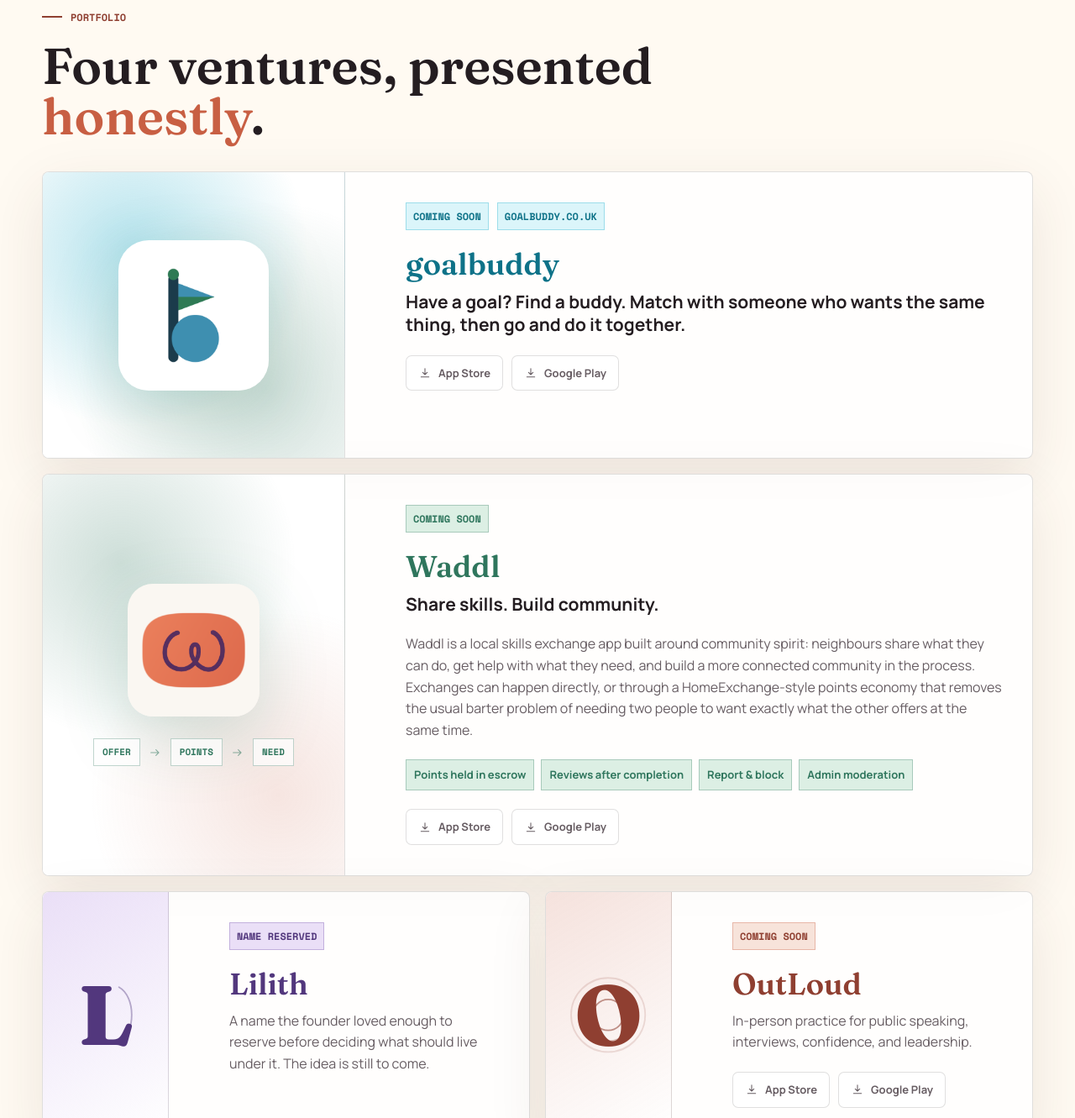
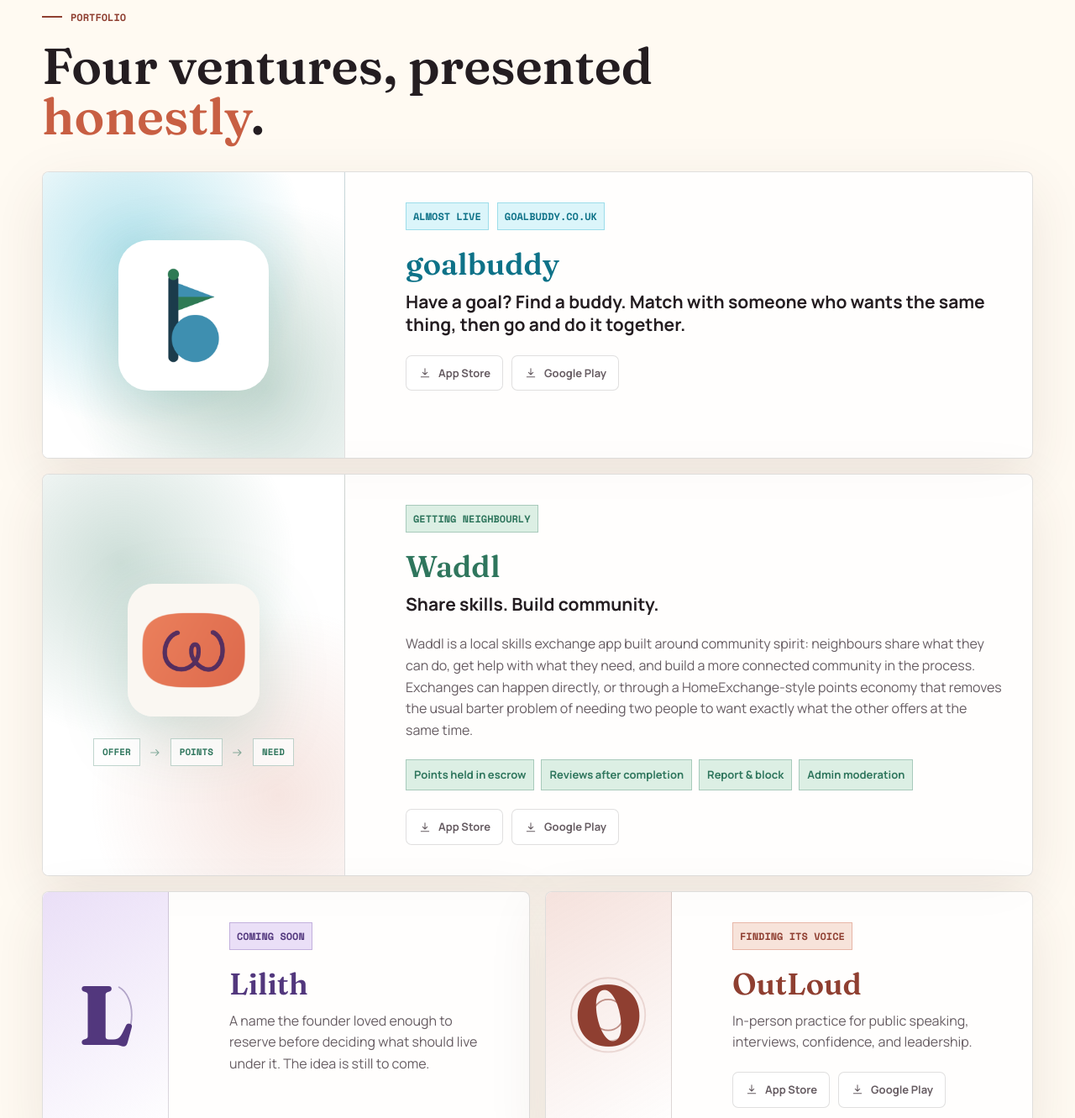
Before and after one commit to davidmaruta2/luxfordinteractive-web, a website: page index.html in a window 1280 px wide. Shown: the part 1522-2853 px from the top of the page at 84% size. Drawn offline with Linux system fonts and the light colour scheme.

Commit message:
Flip status language: witty per-venture labels, Lilith says Coming soon
Correction to the previous pass -- the owner meant the opposite mapping.
Lilith is the only venture that should read "Coming soon"; the other three
get short, witty, on-brand status labels instead of the generic phrase:
goalbuddy "Almost live", Waddl "Getting neighbourly" (ties to its real
"Share skills. Build community." tagline), OutLoud "Finding its voice"
(honest about the app layer still being shaped, with a wink at its actual
subject matter).

```diff
--- a/index.html
+++ b/index.html
@@ -133,7 +133,7 @@
           </div>
           <div class="venture-copy">
             <div class="venture-meta">
-              <span>Coming soon</span>
+              <span>Almost live</span>
               <a href="https://goalbuddy.co.uk/">goalbuddy.co.uk</a>
             </div>
             <h3>goalbuddy</h3>
@@ -167,7 +167,7 @@
           </div>
           <div class="venture-copy">
             <div class="venture-meta">
-              <span>Coming soon</span>
+              <span>Getting neighbourly</span>
             </div>
             <h3>Waddl</h3>
             <p class="venture-line">Share skills. Build community.</p>
@@ -207,7 +207,7 @@
             </div>
             <div class="venture-copy">
               <div class="venture-meta">
-                <span>Name reserved</span>
+                <span>Coming soon</span>
               </div>
               <h3>Lilith</h3>
               <p>
@@ -228,7 +228,7 @@
             </div>
             <div class="venture-copy">
               <div class="venture-meta">
-                <span>Coming soon</span>
+                <span>Finding its voice</span>
               </div>
               <h3>OutLoud</h3>
               <p>
```
